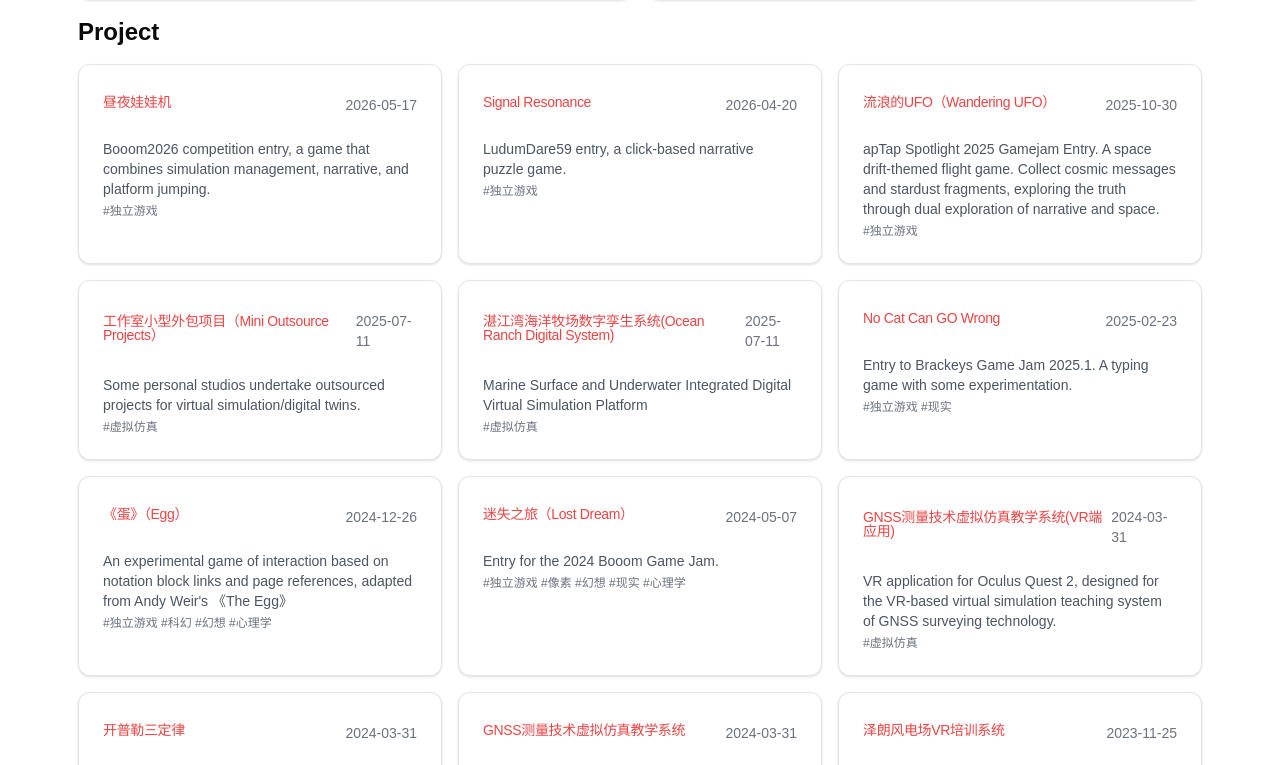
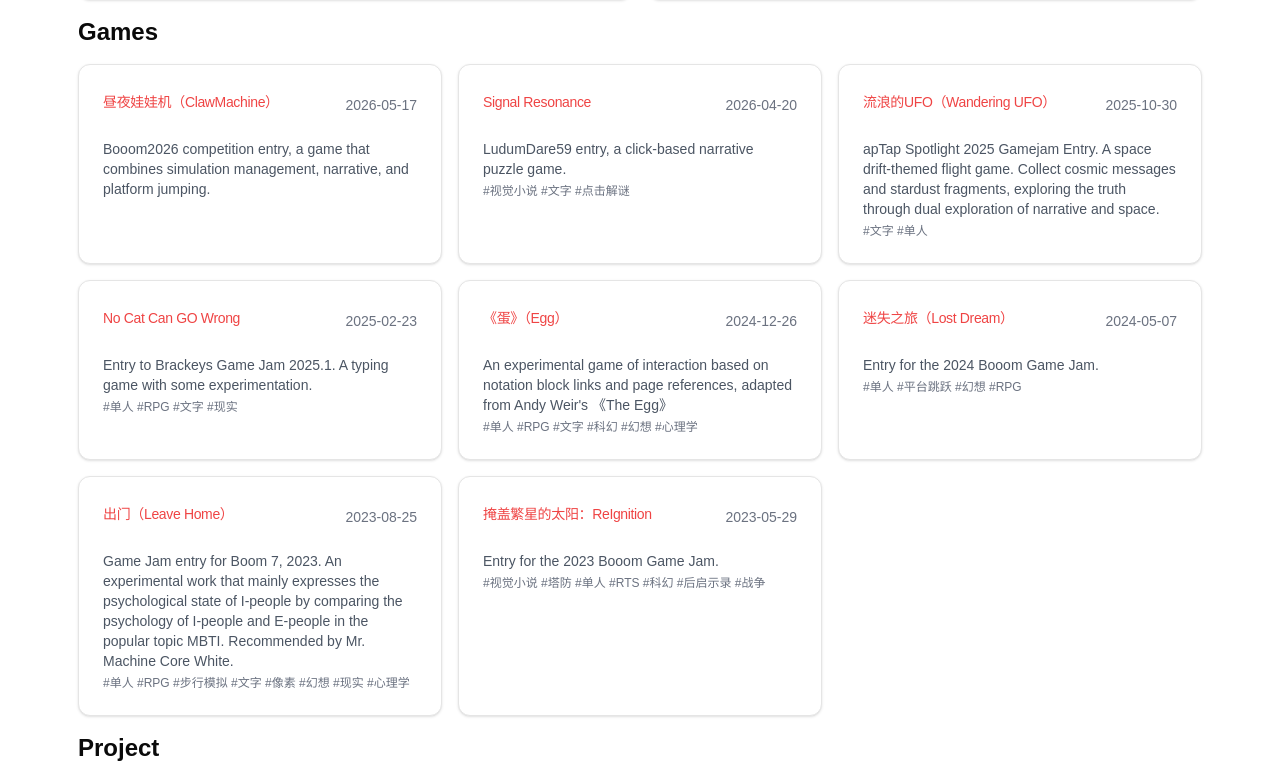
Before and after one commit to Tandre-Z/tandre-z.github.io, a Next.js app: page /en in a window 1280 px wide. Shown: the part 955-1720 px from the top of the page. Built offline with nearby package versions, Linux system fonts and the light colour scheme.

Commit message:
拆分游戏和项目

```diff
--- a/src/app/[lang]/page.tsx
+++ b/src/app/[lang]/page.tsx
@@ -81,12 +81,22 @@ export default async function Home({
 
       {/* 增加间隔 */}
       <div className="my-4" />
+      {/* 游戏列表 */}
+
+      <h2 className="my-4 text-2xl font-bold">
+        {dictionaries.home.games}
+      </h2>
+      <ProjectList className="my-4 text-sm" lang={lang} listType="games" />
+
+      {/* 增加间隔 */}
+      <div className="my-4" />
+
       {/* 项目列表 */}
 
       <h2 className="my-4 text-2xl font-bold">
         {dictionaries.home.projects}
       </h2>
-      <ProjectList className="my-4 text-sm" lang={lang} />
+      <ProjectList className="my-4 text-sm" lang={lang} listType="projects" />
 
       {/* 分割线 */}
       <Separator className="my-12" />
--- a/src/components/ProjectList.tsx
+++ b/src/components/ProjectList.tsx
@@ -1,15 +1,19 @@
 import games from '@/data/games.json'
+import projects from '@/data/projects.json'
 import { Card, CardContent, CardHeader, CardTitle } from './ui/card';
 
 interface ProjectListProps {
     className?: string;
     lang: string;
+    listType: 'games' | 'projects';
 }
 
-const ProjectList: React.FC<ProjectListProps> = ({ className, lang }) => {
+const ProjectList: React.FC<ProjectListProps> = ({ className, lang, listType }) => {
+    const listData = listType === 'games' ? games : projects;
+
     return (
         <div className={`grid grid-cols-1 md:grid-cols-2 lg:grid-cols-3 gap-4 ${className || ''}`}>
-            {games.map((game) => (
+            {listData.map((game) => (
                 <Card key={game.id} className="hover:shadow-lg hover:-translate-y-1 transition-all duration-300 ease-in-out">
                     <CardHeader className="flex flex-row justify-between items-center">
                         <CardTitle>
@@ -25,7 +29,7 @@ const ProjectList: React.FC<ProjectListProps> = ({ className, lang }) => {
                     </CardHeader>
                     <CardContent>
                         <p className="text-gray-600 dark:text-gray-300 text-sm whitespace-pre-line">{lang === 'zh' ? game.desc_cn : game.desc_en}</p>
-                        <p className="text-gray-500 dark:text-gray-400 text-xs mt-1">{game.type}</p>
+                        <p className="text-gray-500 dark:text-gray-400 text-xs mt-1">{game.tag}</p>
                     </CardContent>
                 </Card>
             ))}
--- a/src/data/games.json
+++ b/src/data/games.json
@@ -1,8 +1,9 @@
 [
     {
         "id": "363dbd6e-d8ac-8064-84c6-d9a1819a559f",
-        "name": "昼夜娃娃机",
-        "type": "#独立游戏",
+        "name": "昼夜娃娃机（ClawMachine）",
+        "type": "独立游戏",
+        "tag": "",
         "desc_cn": "Booom2026参赛作品，一款融合了模拟经营，叙事和平台跳跃的游戏",
         "desc_en": "Booom2026 competition entry, a game that combines simulation management, narrative, and platform jumping.",
         "link": "https://www.gcores.com/games/179953",
@@ -11,7 +12,8 @@
     {
         "id": "363dbd6e-d8ac-80ca-aab9-ce61fe33e559",
         "name": "Signal Resonance",
-        "type": "#独立游戏",
+        "type": "独立游戏",
+        "tag": "#视觉小说 #文字 #点击解谜",
         "desc_cn": "LudumDare59参赛作品，一个点击叙事解谜游戏",
         "desc_en": "LudumDare59 entry, a click-based narrative puzzle game.",
         "link": "https://ldjam.com/events/ludum-dare/59/signal-resonance",
@@ -20,34 +22,18 @@
     {
         "id": "363dbd6e-d8ac-80b3-b564-e94b81bd05d1",
         "name": "流浪的UFO（Wandering UFO）",
-        "type": "#独立游戏",
+        "type": "独立游戏",
+        "tag": "#文字 #单人",
         "desc_cn": "TapTap聚光灯2025年Gamejam作品。太空流浪题材飞行游戏。收集宇宙讯息和星尘碎片，在叙事与空间双重探索中探究真相。",
         "desc_en": "apTap Spotlight 2025 Gamejam Entry. A space drift-themed flight game. Collect cosmic messages and stardust fragments, exploring the truth through dual exploration of narrative and space.",
         "link": "https://www.taptap.cn/app/782483?os=pc",
         "date": "2025-10-30"
     },
     {
-        "id": "22ddbd6e-d8ac-800e-8654-d5ece97f6b93",
-        "name": "工作室小型外包项目（Mini Outsource Projects）",
-        "type": "#虚拟仿真",
-        "desc_cn": "一些个人工作室接的虚拟仿真/数字孪生外包项目",
-        "desc_en": "Some personal studios undertake outsourced projects for virtual simulation/digital twins.",
-        "link": "https://tandrez.notion.site/Deep-sea-Mining-VisualSys-22ddbd6ed8ac800e8654d5ece97f6b93?pvs=74",
-        "date": "2025-07-11"
-    },
-    {
-        "id": "22ddbd6e-d8ac-8049-bded-e8806d127781",
-        "name": "湛江湾海洋牧场数字孪生系统(Ocean Ranch Digital System)",
-        "type": "#虚拟仿真",
-        "desc_cn": "海洋水上水下一体数字化虚拟仿真平台",
-        "desc_en": "Marine Surface and Underwater Integrated Digital Virtual Simulation Platform",
-        "link": "https://tandrez.notion.site/Ocean-Ranch-Digital-System-22ddbd6ed8ac8049bdede8806d127781?pvs=74",
-        "date": "2025-07-11"
-    },
-    {
         "id": "1a5dbd6e-d8ac-80cc-a32d-c5678de9796b",
         "name": "No Cat Can GO Wrong",
-        "type": "#独立游戏 #现实",
+        "type": "独立游戏",
+        "tag": "#单人 #RPG #文字 #现实",
         "desc_cn": "参加 Brackeys Gme Jam 2025.1 的作品。一个带有一定实验性的打字游戏。",
         "desc_en": "Entry to Brackeys Game Jam 2025.1. A typing game with some experimentation.",
         "link": "https://tandrez.notion.site/No-Cat-Can-GO-Wrong-1a5dbd6ed8ac80cca32dc5678de9796b",
@@ -56,7 +42,8 @@
     {
         "id": "0d3b0b51-c98c-4def-83f9-49efc63b2371",
         "name": "《蛋》（Egg）",
-        "type": "#独立游戏 #科幻 #幻想 #心理学",
+        "type": "独立游戏",
+        "tag": "#单人 #RPG #文字 #科幻 #幻想 #心理学",
         "desc_cn": "一个基于notion块链接及页面引用进行交互的实验性游戏,改编自安迪·威尔的《蛋》",
         "desc_en": "An experimental game of interaction based on notation block links and page references, adapted from Andy Weir's 《The Egg》",
         "link": "https://tandrez.notion.site/Egg-0d3b0b51c98c4def83f949efc63b2371",
@@ -65,52 +52,18 @@
     {
         "id": "483638ab-7dc7-4b56-ba8f-9bc7987740f5",
         "name": "迷失之旅（Lost Dream）",
-        "type": "#独立游戏 #像素 #幻想 #现实 #心理学",
+        "type": "独立游戏",
+        "tag": "#单人 #平台跳跃 #幻想 #RPG",
         "desc_cn": "2024年Booom Game Jam参赛作品。",
         "desc_en": "Entry for the 2024 Booom Game Jam.",
         "link": "https://tandrez.notion.site/Lost-Dream-483638ab7dc74b56ba8f9bc7987740f5",
         "date": "2024-05-07"
     },
     {
-        "id": "704d8062-ac1f-4f19-b229-b5233b8d24ac",
-        "name": "GNSS测量技术虚拟仿真教学系统(VR端应用)",
-        "type": "#虚拟仿真",
-        "desc_cn": "基于Oculus Quest 2的VR端应用，用于GNSS测量技术虚拟仿真教学系统的VR端应用。",
-        "desc_en": "VR application for Oculus Quest 2, designed for the VR-based virtual simulation teaching system of GNSS surveying technology.",
-        "link": "https://tandrez.notion.site/GNSS-VR-704d8062ac1f4f19b229b5233b8d24ac",
-        "date": "2024-03-31"
-    },
-    {
-        "id": "f764d12c-c78d-4965-a8d9-e63da9ae353d",
-        "name": "开普勒三定律",
-        "type": "#虚拟仿真",
-        "desc_cn": "附属于《GNSS测量技术虚拟仿真教学系统》的开普勒三定律的独立项目。",
-        "desc_en": "An independent project affiliated with the \"GNSS Measurement Technology Virtual Simulation Teaching System\" focusing on Kepler's Three Laws.",
-        "link": "https://tandrez.notion.site/f764d12cc78d4965a8d9e63da9ae353d",
-        "date": "2024-03-31"
-    },
-    {
-        "id": "300eafc6-69a8-478b-a128-717dba2fa2e2",
-        "name": "GNSS测量技术虚拟仿真教学系统",
-        "type": "#虚拟仿真",
-        "desc_cn": "为广东工贸职业技术学院开发的GNSS测量技术虚拟仿真教学系统。",
-        "desc_en": "The GNSS Surveying Technology Virtual Simulation Teaching System developed for Guangdong Polytechnic of Industry and Commerce.",
-        "link": "https://tandrez.notion.site/GNSS-300eafc669a8478ba128717dba2fa2e2",
-        "date": "2024-03-31"
-    },
-    {
-        "id": "9be2fc94-0c6c-4f7e-8e75-f0000ee6b736",
-        "name": "泽朗风电场VR培训系统",
-        "type": "#虚拟仿真",
-        "desc_cn": "基于HTC VIVE的VR培训系统，用于风电场安全培训。",
-        "desc_en": "VR Training System Based on HTC VIVE for Wind Farm Safety Training.",
-        "link": "https://tandrez.notion.site/VR-9be2fc940c6c4f7e8e75f0000ee6b736",
-        "date": "2023-11-25"
-    },
-    {
         "id": "1a0085e3-2df9-4ef1-9a33-1126fee2d4e2",
         "name": "出门（Leave Home）",
-        "type": "#独立游戏 #像素 #幻想 #现实 #心理学",
+        "type": "独立游戏",
+        "tag": "#单人 #RPG #步行模拟 #文字 #像素 #幻想 #现实 #心理学",
         "desc_cn": "2023年Boom7日Game Jam参赛作品。通过对热门话题MBTI中的I人与E人的心理对比，主要表达I人心理状态的一部实验性作品。获机核白老师推荐。",
         "desc_en": "Game Jam entry for Boom 7, 2023. An experimental work that mainly expresses the psychological state of I-people by comparing the psychology of I-people and E-people in the popular topic MBTI. Recommended by Mr. Machine Core White.",
         "link": "https://tandrez.notion.site/Leave-Home-1a0085e32df94ef19a331126fee2d4e2",
@@ -119,7 +72,8 @@
     {
         "id": "98d2812d-5bfe-47a0-a2cf-5e9c54caa98a",
         "name": "掩盖繁星的太阳：ReIgnition",
-        "type": "#独立游戏 #科幻 #后启示录 #战争",
+        "type": "独立游戏",
+        "tag": "#视觉小说 #塔防 #单人 #RTS #科幻 #后启示录 #战争",
         "desc_cn": "2023年Booom Game Jam参赛作品。",
         "desc_en": "Entry for the 2023 Booom Game Jam.",
         "link": "https://tandrez.notion.site/ReIgnition-98d2812d5bfe47a0a2cf5e9c54caa98a",
--- /dev/null
+++ b/src/data/projects.json
@@ -0,0 +1,62 @@
+[
+    {
+        "id": "22ddbd6e-d8ac-800e-8654-d5ece97f6b93",
+        "name": "工作室小型外包项目（Mini Outsource Projects）",
+        "type": "虚拟仿真",
+        "tag": "#教学系统",
+        "desc_cn": "一些个人工作室接的虚拟仿真/数字孪生外包项目",
+        "desc_en": "Some personal studios undertake outsourced projects for virtual simulation/digital twins.",
+        "link": "https://tandrez.notion.site/Deep-sea-Mining-VisualSys-22ddbd6ed8ac800e8654d5ece97f6b93?pvs=74",
+        "date": "2025-07-11"
+    },
+    {
+        "id": "22ddbd6e-d8ac-8049-bded-e8806d127781",
+        "name": "湛江湾海洋牧场数字孪生系统(Ocean Ranch Digital System)",
+        "type": "虚拟仿真",
+        "tag": "#数字孪生",
+        "desc_cn": "海洋水上水下一体数字化虚拟仿真平台",
+        "desc_en": "Marine Surface and Underwater Integrated Digital Virtual Simulation Platform",
+        "link": "https://tandrez.notion.site/Ocean-Ranch-Digital-System-22ddbd6ed8ac8049bdede8806d127781?pvs=74",
+        "date": "2025-07-11"
+    },
+    {
+        "id": "704d8062-ac1f-4f19-b229-b5233b8d24ac",
+        "name": "GNSS测量技术虚拟仿真教学系统(VR端应用)",
+        "type": "虚拟仿真",
+        "tag": "#教学系统",
+        "desc_cn": "基于Oculus Quest 2的VR端应用，用于GNSS测量技术虚拟仿真教学系统的VR端应用。",
+        "desc_en": "VR application for Oculus Quest 2, designed for the VR-based virtual simulation teaching system of GNSS surveying technology.",
+        "link": "https://tandrez.notion.site/GNSS-VR-704d8062ac1f4f19b229b5233b8d24ac",
+        "date": "2024-03-31"
+    },
+    {
+        "id": "f764d12c-c78d-4965-a8d9-e63da9ae353d",
+        "name": "开普勒三定律",
+        "type": "虚拟仿真",
+        "tag": "#教学系统",
+        "desc_cn": "附属于《GNSS测量技术虚拟仿真教学系统》的开普勒三定律的独立项目。",
+        "desc_en": "An independent project affiliated with the \"GNSS Measurement Technology Virtual Simulation Teaching System\" focusing on Kepler's Three Laws.",
+        "link": "https://tandrez.notion.site/f764d12cc78d4965a8d9e63da9ae353d",
+        "date": "2024-03-31"
+    },
+    {
+        "id": "300eafc6-69a8-478b-a128-717dba2fa2e2",
+        "name": "GNSS测量技术虚拟仿真教学系统",
+        "type": "虚拟仿真",
+        "tag": "#教学系统",
+        "desc_cn": "为广东工贸职业技术学院开发的GNSS测量技术虚拟仿真教学系统。",
+        "desc_en": "The GNSS Surveying Technology Virtual Simulation Teaching System developed for Guangdong Polytechnic of Industry and Commerce.",
+        "link": "https://tandrez.notion.site/GNSS-300eafc669a8478ba128717dba2fa2e2",
+        "date": "2024-03-31"
+    },
+    {
+        "id": "9be2fc94-0c6c-4f7e-8e75-f0000ee6b736",
+        "name": "泽朗风电场VR培训系统",
+        "type": "虚拟仿真",
+        "tag": "#教学系统",
+        "desc_cn": "基于HTC VIVE的VR培训系统，用于风电场安全培训。",
+        "desc_en": "VR Training System Based on HTC VIVE for Wind Farm Safety Training.",
+        "link": "https://tandrez.notion.site/VR-9be2fc940c6c4f7e8e75f0000ee6b736",
+        "date": "2023-11-25"
+    }
+]
--- a/src/dictionaries/en.json
+++ b/src/dictionaries/en.json
@@ -8,6 +8,7 @@
         "alert_author": "——[American]Davidkushner《Masters of Doom》",
         "about_me": "About Me",
         "about_me_description": "I am Tandre, an enthusiast of game development with years of experience in virtual simulation, digital twin, VR, and MR development. Through this blog, I document my personal journey in game creation, technical growth, and reflections on life. I am available for outsourcing projects related to virtual simulation, digital twin, and independent/commercial games for individuals or companies (I primarily work with Unity development, can assist with front-end and back-end tasks, and have a team capable of handling complete projects).",
+        "games": "Games",
         "projects": "Project",
         "contact": "Contact",
         "last_updated": "Last Updated",
--- a/src/dictionaries/zh.json
+++ b/src/dictionaries/zh.json
@@ -8,6 +8,7 @@
         "alert_author": "——[美] 大卫·卡什诺《DOOM启示录》",
         "about_me": "关于我",
         "about_me_description": "我是Tandre，一名游戏开发爱好者，多年虚拟仿真/数字孪生/VR/MR开发工作经验，通过该博客记录个人关于游戏创作、技术成长及对生活的思考。可接虚拟仿真、数字孪生、独立/商业游戏个人/公司外包（个人主Unity开发，可辅助前后端，有团队可接完整项目）。",
+        "games": "游戏",
         "projects": "项目",
         "contact": "联系",
         "last_updated": "更新于",
```
Also changed, not shown: 2 other files (tests, documents, lock files or other folders).
